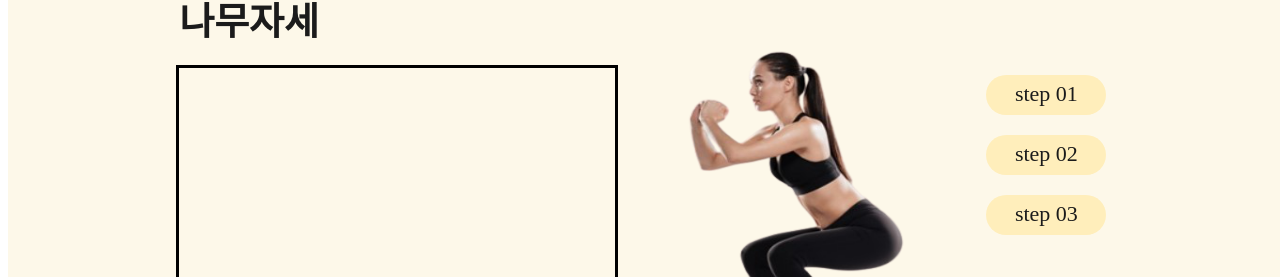
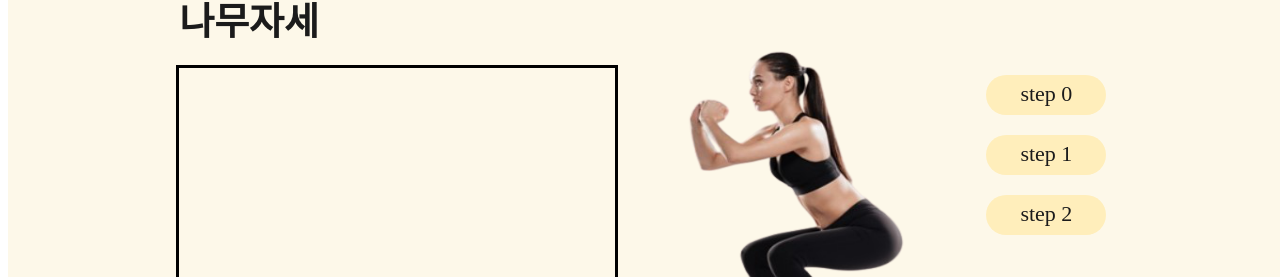
Before and after one commit to kapop1324/ptcoach, a Vue app in the folder frontend/: page /posture/1 in a window 1280 px wide. Shown: the part 137-414 px from the top of the page. Built offline with nearby package versions, Linux system fonts and the light colour scheme; a web font is replaced by a local one; what vue-axios-cors would draw is missing.

Commit message:
[S05P31C201-76] fix: 오류 수정

```diff
--- a/frontend/src/components/Detail/Exe.vue
+++ b/frontend/src/components/Detail/Exe.vue
@@ -10,7 +10,7 @@
 export default {
   name: "Exe",
   props: {
-    num: Array,
+    num: Number,
   },
 }
 </script>
--- a/frontend/src/components/Detail/Step.vue
+++ b/frontend/src/components/Detail/Step.vue
@@ -10,7 +10,7 @@
 export default {
   name: "Step",
   props: {
-    num: Array,
+    num: Number,
   },
 }
 </script>
--- a/frontend/src/views/Course/CourseDetail.vue
+++ b/frontend/src/views/Course/CourseDetail.vue
@@ -20,7 +20,7 @@
       </div>
 
       <div class="course-content-step">
-        <Exe v-for="(item,i) in items" v-bind:num="items[i]" v-bind:key="i"></Exe>
+        <Exe v-for="(item,i) in items" v-bind:num="i" v-bind:key="i"></Exe>
       </div>
       <!-- 시작 버튼 누르면 시계 시작 -->
       <div class="clear-btn">
--- a/frontend/src/views/Posture/PostureDetail.vue
+++ b/frontend/src/views/Posture/PostureDetail.vue
@@ -9,7 +9,7 @@
       <Description/>
       <!-- step 개수에 따라서 component 만들기 -->
       <div class="pos-content-step">
-        <Step v-for="(item,i) in items" v-bind:num="items[i]" v-bind:key="i"></Step>
+        <Step v-for="(item,i) in items" v-bind:num="i" v-bind:key="i"></Step>
       </div>
       <div class="clear-btn">
         <div class="clear"> 완료 </div>
```
